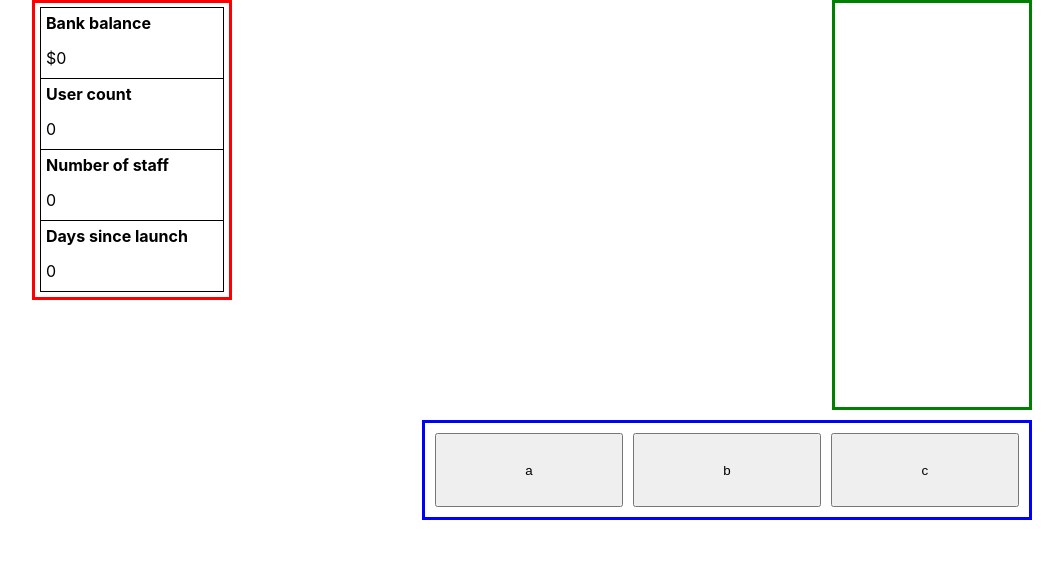
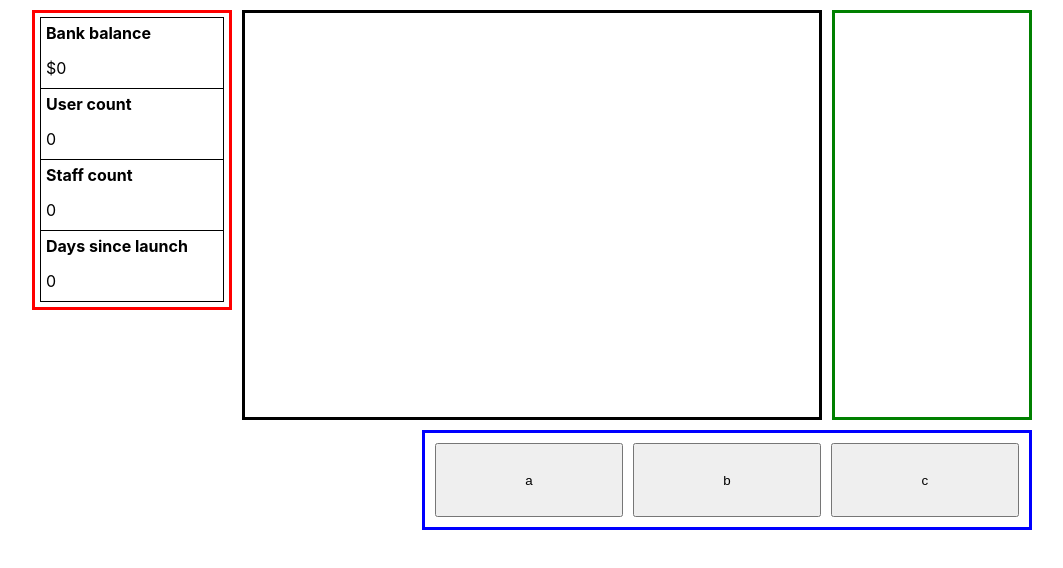
Before and after one commit to LincB/meme-stream-tycoon, a React (Create React App) app: page / in a window 1280 px wide. Shown: the top 568 px of the page, without its empty margins (108-1171 px from the left). Built offline with nearby package versions, Linux system fonts and the light colour scheme.

Commit message:
Add story box

```diff
--- a/src/App.css
+++ b/src/App.css
@@ -7,12 +7,11 @@
   grid-gap: 10px;
   grid-template-columns: 200px 1fr 400px 200px;
   grid-template-rows: 300px 100px 100px;
-  grid-template-areas: "st . .  tr"
-                       ".  . .  tr"
-                       ".  . op op";
+  grid-template-areas: "st sr sr  tr"
+                       ".  sr sr  tr"
+                       ".  .  op op";
   max-width: 1000px;
-  margin-left: auto;
-  margin-right: auto;
+  margin: 10px auto;
 }
 
 .stats-box {
@@ -30,6 +29,29 @@
   border: 3px solid blue;
   padding: 5px;
 }
+
+.story-box-wrapper {
+  grid-area: sr;
+  border: 3px solid black;
+  padding: 10px;
+}
+
+.story-box {
+  width: 100%;
+  height: 100%;
+
+  color: transparent;
+  text-shadow: 0 0 0 black;
+  outline: none;
+  border: none;
+  overflow: auto;
+  resize: none;
+  font: inherit;
+  -webkit-box-shadow: none;
+  -moz-box-shadow: none;
+  box-shadow: none;
+}
+
 
 .action-btn {
   float: left;
--- a/src/App.js
+++ b/src/App.js
@@ -3,6 +3,7 @@ import './App.css';
 import StatsBox from './StatsBox';
 import ThreadsBox from './ThreadsBox';
 import ActionsBox from './ActionsBox';
+import StoryBox from './StoryBox';
 
 class App extends Component {
   constructor(props) {
@@ -33,6 +34,7 @@ class App extends Component {
             users={this.state.users}
             staff={this.state.staff}
             days={this.state.days} />
+          <StoryBox/>
           <ThreadsBox/>
           <ActionsBox btnText={this.state.actionsText} handler={i => this.handleClick(i)}/>
         </div>
--- a/src/StatDisplay.js
+++ b/src/StatDisplay.js
@@ -2,9 +2,9 @@ import React from 'react';
 
 function StatDisplay(props) {
   return (
-    <div class="stat-display">
-      <h4 class="stat-label">{props.label}</h4>
-      <span class="stat-value">{props.value}</span>
+    <div className="stat-display">
+      <h4 className="stat-label">{props.label}</h4>
+      <span className="stat-value">{props.value}</span>
     </div>
   )
 }
--- a/src/StatsBox.js
+++ b/src/StatsBox.js
@@ -6,7 +6,7 @@ class StatsBox extends Component {
   labels = {
     'balance': 'Bank balance',
     'users': 'User count',
-    'staff': 'Number of staff',
+    'staff': 'Staff count',
     'days': 'Days since launch'
   };
 
--- /dev/null
+++ b/src/StoryBox.js
@@ -0,0 +1,13 @@
+import React, { Component } from 'react';
+
+class StoryBox extends Component {
+  render() {
+    return (
+      <div className="story-box-wrapper">
+        <textarea className="story-box" readOnly/>
+      </div>
+    )
+  }
+}
+
+export default StoryBox;
```
